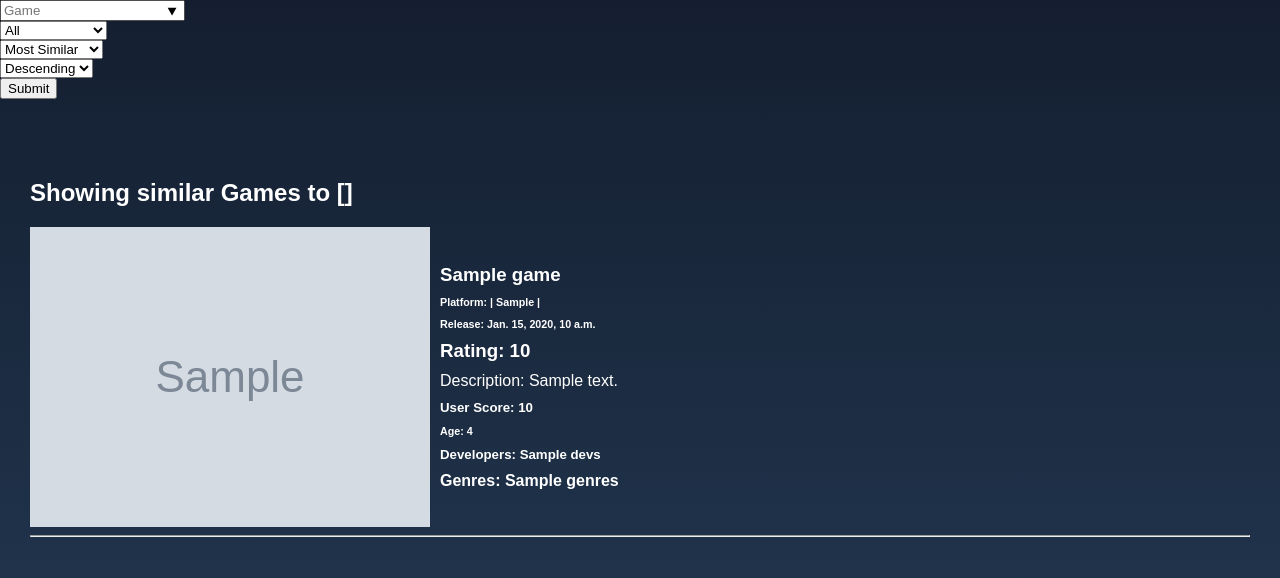
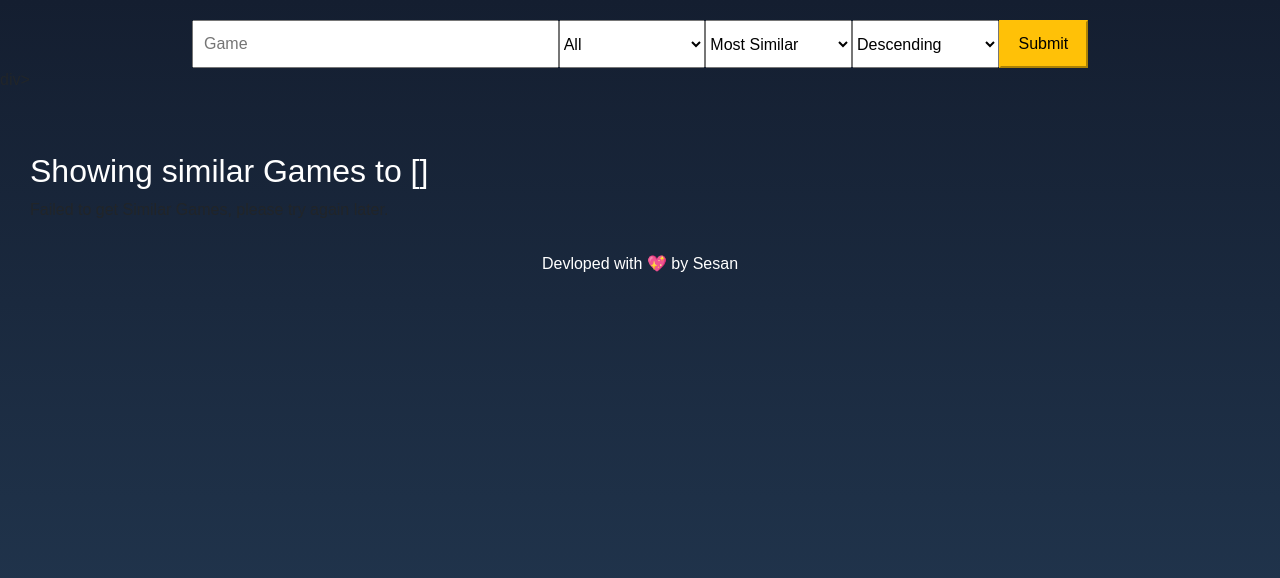
Before and after one commit to The-KS101/gamehunter, a Django app: template recommendation/templates/similar_games.html in a window 1280 px wide. Shown: the top 578 px of the page. Run offline with Django 3.2, Linux system fonts and the light colour scheme; tables that the repository leaves empty hold one stand-in row (values such as "Sample post"); the template is opened without the code that fills it: values that come from a table or form of the project are taken from there, most other values are stand-ins (such as "Sample title", 1, 10 or a date in 2020); grey boxes marked "Sample" are stand-in pictures; data that the repository does not hold is empty.

Commit message:
Design CHanges 1

```diff
--- a/recommendation/templates/similar_games.html
+++ b/recommendation/templates/similar_games.html
@@ -6,11 +6,21 @@
     <meta charset="UTF-8">
     <meta http-equiv="X-UA-Compatible" content="IE=edge">
     <meta name="viewport" content="width=device-width, initial-scale=1.0">
-    <title>Document</title>
+    <title>Recommended Games</title>
+    <!-- JavaScript Bundle with Popper -->
+    <script src="https://cdnjs.cloudflare.com/ajax/libs/jquery/3.6.0/jquery.min.js" integrity="sha512-894YE6QWD5I59HgZOGReFYm4dnWc1Qt5NtvYSaNcOP+u1T9qYdvdihz0PPSiiqn/+/3e7Jo4EaG7TubfWGUrMQ==" crossorigin="anonymous" referrerpolicy="no-referrer"></script>
+    <script src="https://cdn.jsdelivr.net/npm/bootstrap@5.0.1/dist/js/bootstrap.bundle.min.js" integrity="sha384-gtEjrD/SeCtmISkJkNUaaKMoLD0//ElJ19smozuHV6z3Iehds+3Ulb9Bn9Plx0x4" crossorigin="anonymous"></script>
+    <!-- CSS only -->
+    <link href="https://cdn.jsdelivr.net/npm/bootstrap@5.0.1/dist/css/bootstrap.min.css" rel="stylesheet" integrity="sha384-+0n0xVW2eSR5OomGNYDnhzAbDsOXxcvSN1TPprVMTNDbiYZCxYbOOl7+AMvyTG2x" crossorigin="anonymous">
+
+
 </head>
-<body>
+<style>
 
-    <style>
+    .not-visible{
+      display: none;
+    }
+
     h3{
        color: white;
     }
@@ -25,169 +35,55 @@
       background: linear-gradient(#141e30, #243b55);
     }
 
-    .login-box {
-      position: absolute;
-      top: 50%;
-      left: 50%;
-      width: 400px;
-      padding: 40px;
-      transform: translate(-50%, -50%);
-      background: rgba(0,0,0,.5);
-      box-sizing: border-box;
-      box-shadow: 0 15px 25px rgba(0,0,0,.6);
-      border-radius: 10px;
+    .title{
+      flex: 5;
     }
 
-    .login-box h2 {
-      margin: 0 0 30px;
-      padding: 0;
-      color: #fff;
-      text-align: center;
+    .plat{
+      flex: 2;
     }
 
-    .login-box .user-box {
-      position: relative;
+    .sort{
+      flex: 2;
     }
 
-    .login-box .user-box input {
-      width: 100%;
-      padding: 10px 0;
-      font-size: 16px;
-      color: #fff;
-      margin-bottom: 30px;
-      border: none;
-      border-bottom: 1px solid #fff;
-      outline: none;
-      background: transparent;
-    }
-    .login-box .user-box label {
-      position: absolute;
-      top:0;
-      left: 0;
-      padding: 10px 0;
-      font-size: 16px;
-      color: #fff;
-      pointer-events: none;
-      transition: .5s;
+    .order{
+      flex: 2;
     }
 
-    .login-box .user-box input:focus ~ label,
-    .login-box .user-box input:valid ~ label {
-      top: -20px;
-      left: 0;
-      color: #03e9f4;
-      font-size: 12px;
+    form button{
+      flex: 1;
+
     }
 
-    .login-box form button {
-      position: relative;
-      display: inline-block;
-      padding: 10px 20px;
-      color: #03e9f4;
-      background-color: transparent;
-      font-size: 16px;
-      text-decoration: none;
-      text-transform: uppercase;
-      overflow: hidden;
-      transition: .5s;
-      margin-top: 40px;
-      letter-spacing: 4px
+    #id_gameName{
+      width: 100%;
+      padding: 10px;
     }
 
-    .login-box button:hover {
-      background: #03e9f4;
-      color: #fff;
-      border-radius: 5px;
-      box-shadow: 0 0 5px #03e9f4,
-                  0 0 25px #03e9f4,
-                  0 0 50px #03e9f4,
-                  0 0 100px #03e9f4;
+    #id_platforms{
+      height: 100%;
+      width: 100%;
     }
 
-    .login-box button span {
-      position: absolute;
-      display: block;
+    #id_sortOpt{
+      height: 100%;
+      width: 100%;
     }
 
-    .login-box button span:nth-child(1) {
-      top: 0;
-      left: -100%;
+    #id_ordChoice{
+      height: 100%;
       width: 100%;
-      height: 2px;
-      background: linear-gradient(90deg, transparent, #03e9f4);
-      animation: btn-anim1 1s linear infinite;
     }
 
-    @keyframes btn-anim1 {
-      0% {
-        left: -100%;
-      }
-      50%,100% {
-        left: 100%;
-      }
-    }
 
-    .login-box button span:nth-child(2) {
-      top: -100%;
-      right: 0;
-      width: 2px;
-      height: 100%;
-      background: linear-gradient(180deg, transparent, #03e9f4);
-      animation: btn-anim2 1s linear infinite;
-      animation-delay: .25s
-    }
-
-    @keyframes btn-anim2 {
-      0% {
-        top: -100%;
-      }
-      50%,100% {
-        top: 100%;
-      }
-    }
-
-    .login-box button span:nth-child(3) {
-      bottom: 0;
-      right: -100%;
-      width: 100%;
-      height: 2px;
-      background: linear-gradient(270deg, transparent, #03e9f4);
-      animation: btn-anim3 1s linear infinite;
-      animation-delay: .5s
-    }
-
-    @keyframes btn-anim3 {
-      0% {
-        right: -100%;
-      }
-      50%,100% {
-        right: 100%;
-      }
-    }
-
-    .login-box button span:nth-child(4) {
-      bottom: -100%;
-      left: 0;
-      width: 2px;
-      height: 100%;
-      background: linear-gradient(360deg, transparent, #03e9f4);
-      animation: btn-anim4 1s linear infinite;
-      animation-delay: .75s
-    }
-
-    @keyframes btn-anim4 {
-      0% {
-        bottom: -100%;
-      }
-      50%,100% {
-        bottom: 100%;
-      }
-    }
 
     </style>
 
-    <div>
-        <form method="GET">
+<body>
+    <div style="">
+      <div style="padding-top: 10px;">
+        <form method="GET" style="display: flex;width: 70%; height:100%; margin: auto; padding-top:10px;">
             {% csrf_token %}
 
             <datalist id="games">
@@ -196,56 +92,95 @@
               {% endfor %}
             </datalist>
 
-            <div class="user-box">
+            <div class="title" >
               {{form.gameName}}
             </div>
-            <div class="user-box">
+            <div class="plat">
               {{form.platforms}}
             </div>
-            <div class="user-box">
+            <div class="sort">
               {{form.sortOpt}}
             </div>
-            <div class="user-box">
+            <div class="order">
               {{form.ordChoice}}
             </div>
-                <button type="submit" href="#">
-                    <span></span>
-                    <span></span>
-                    <span></span>
-                    <span></span>
-                    Submit
-                </button>
+            <button class="btn-warning" type="submit" href="#">
+                Submit
             </button>
           </form>
+      div>
     </div>
+
+
 
     <div style="padding-top: 30px; margin: 30px;">
         <h2 style="color: white;">Showing similar Games to {{gameShowing}}</h2>
-        {% for game, j, img in gameDets %}
-          <div style="width: 100%;display: flex; justify-content: center; align-items: center; margin-bottom: 5px;">
-            <div style=" flex: 1;">
-              <img src="{% static '' %}games/{{img}}" alt="{{game.name}}" style="display: block; margin: auto;">
-            </div>
-            <div style="color: white; display: inline-block; width:70%; height: inherit; flex: 3;">
-              <div style="display: block; margin: auto; ">
-                <h3 style="margin:10px;"> {{game.name}}</h3>
-                <h6 style="margin:10px;"> Platform: |{% for k in j %} <span> {{k}} | </span> {% endfor %}</h6>
-                <h6 style="margin:10px;"> Release: {{game.release_date}}</h6>
-                <h3 style="margin:10px;"> Rating: {{game.meta_score}}</h3>
-                <p  style="margin:10px;"> Description: {{game.gameDesc}}</p>
-                <h5 style="margin:10px;"> User Score: {{game.user_score}}</h5>
-                <h6 style="margin:10px;"> Age: {{game.age_rating}}</h6>
-                <h5 style="margin:10px;"> Developers: {{game.Devs}}</h5>
-                <h4 style="margin:10px;"> Genres: {{game.Genres}}</h4>
-            </div>
+        <div id="spinner-box" class="text-center mt-3">
+          <div class="spinner-border text-warning" role="status"></div>
+        </div>
+        <div id="data-box">
 
-            </div>
+        </div>
 
-          </div>
-          <hr>
-            {% endfor %}
     </div>
+
+    <div class="container-fluid pb-3">
+      <footer style="color: white;">
+        <p class="text-center">Devloped with 💖 by Sesan </p>
+        </footer>
+    </div>
+
 
 
 </body>
 </html>
+
+
+<script>
+  console.log("Hello World!")
+
+  const spinnerBox =document.getElementById('spinner-box')
+  const dataBox = document.getElementById('data-box')
+
+  $.ajax({
+    type: 'GET',
+    url: '/similar-games-json/{{gameShowing}}/filter%3F{{console}}',
+    success: function(response){
+      spinnerBox.classList.add('not-visible')
+      console.log(response)
+      response['gameDets'].forEach((element, index) => {
+        dataBox.innerHTML += `
+        <div style='width: 100%;display: flex; justify-content: center; align-items: center; margin-bottom: 5px;'>\
+            <div style=' flex: 1;'>\
+              <img src='{% static '' %}games/${response['imgNames'][index]}' alt='${element.name}' style='display: block; margin: auto;'>\
+            </div>\
+            <div style='color: white; display: inline-block; width:70%; height: inherit; flex: 3;'>\
+                    <div style='display: block; margin: auto; '>\
+                      <h3 style='margin:10px;'> ${element.name}</h3>\
+                      <h6 style='margin:10px;'> Platform:  ${response['platforms'][index]}</h6>\
+                      <h6 style='margin:10px;'> Release: ${element.release_date}</h6>\
+                      <h6 style='margin:10px;'> Rating: ${element.meta_score}</h6>\
+                      <p  style='margin:10px;'> Description: ${element.gameDesc}</p>\
+                      <h6 style='margin:10px;'> User Score: ${element.user_score}</h6>\
+                      <h6 style='margin:10px;'> Age: ${element.age_rating}</h6>\
+                      <h6 style='margin:10px;'> Developers: ${element.Devs}</h6>\
+                      <h6 style='margin:10px;'> Genres: ${element.Genres}</h6>\
+                  </div>\
+          </div>
+
+        </div>
+        <hr style='background-color: rgb(238, 238, 238);'>
+
+`
+
+
+      });
+    },
+    error: function(response){
+      spinnerBox.classList.add('not-visible')
+      dataBox.innerHTML = '<p>Failed to get Similar Games, please try again later.</p>'
+    }
+
+  })
+
+</script>
--- a/recommendation/urls.py
+++ b/recommendation/urls.py
@@ -4,5 +4,6 @@ from . import views
 urlpatterns = [
     path('', views.index, name="index"),
     path('similarGames/<str:game>/filter?<str:console>', views.simGames, name="similar_games"),
+    path('similar-games-json/<str:game>/filter?<str:console>', views.simGamesJson, name='sim_games_json'),
     path('similarGames/<str:game>/filter?<str:console>/sort?<str:sortBy>&<str:ordChoice>', views.simGamesSorted, name="similar_games_sorted"),
 ]
--- a/recommendation/views.py
+++ b/recommendation/views.py
@@ -1,3 +1,4 @@
+from django.http.response import JsonResponse
 from django.shortcuts import render, HttpResponse, redirect
 from .forms import gameSearched
 from . import GetSimilar
@@ -25,7 +26,7 @@ def index(request):
     }
     return render(request, 'index.html', content)
 
-def simGames(request, game, console):
+def simGamesJson(request, game, console):
     console = None if console == 'all' else console
     similarGames, gameShown = GetSimilar.getRecommend(game, console=console)
     gameDets = []
@@ -33,15 +34,20 @@ def simGames(request, game, console):
     for i in similarGames:
         if i != gameShown.lower():
             if console:
-                gameDets.append(Games.objects.get(name__iexact=i, platform=console))
+                gameDets.append(Games.objects.values().get(name__iexact=i, platform=console))
                 platforms.append([console])
             else:
-                gameDets.append(Games.objects.filter(name__iexact=i)[0])
+                gameDets.append(Games.objects.values().filter(name__iexact=i)[0])
                 platforms.append([j.platform for j in Games.objects.filter(name__iexact=i)])
 
 
-    imgNames = [prep(i.name) for i in gameDets]
-    gameDets = zip(gameDets, platforms, imgNames)
+    imgNames = [prep(i['name']) for i in gameDets]
+    return JsonResponse({'gameDets': gameDets, 'platforms': platforms, 'imgNames': imgNames,}, safe=False)
+
+
+def simGames(request,  game, console):
+    gameDets = ['as']
+    gameShown = game
     if request.method == "GET":
         form = gameSearched(request.GET)
         if form.is_valid():
@@ -63,6 +69,7 @@ def simGames(request, game, console):
         'games' : Games.objects.values_list('name', flat=True).distinct().order_by('name'),
         'gameDets': gameDets,
         'gameShowing': gameShown,
+        'console': console,
     }
 
     return render(request, 'similar_games.html', content)
```
